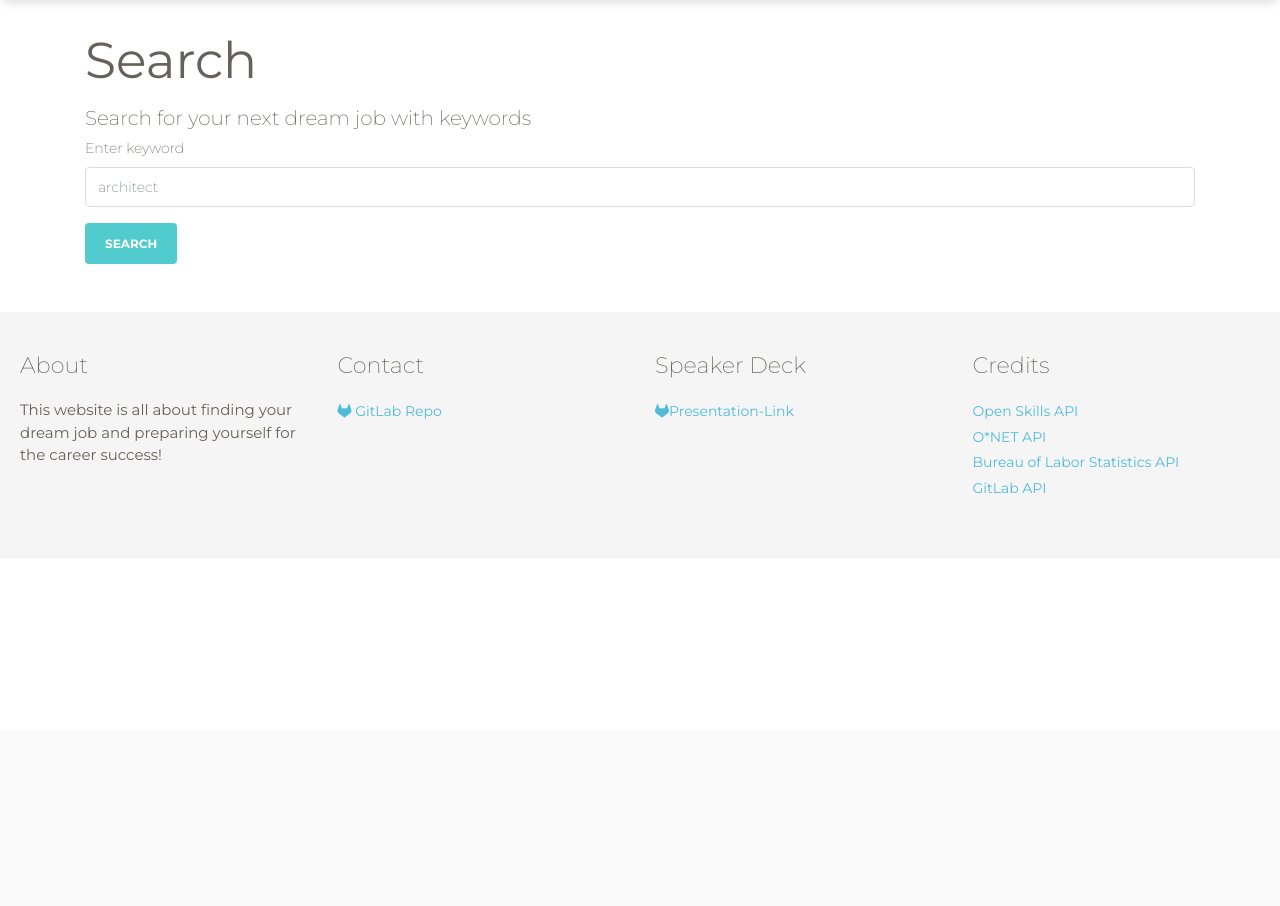
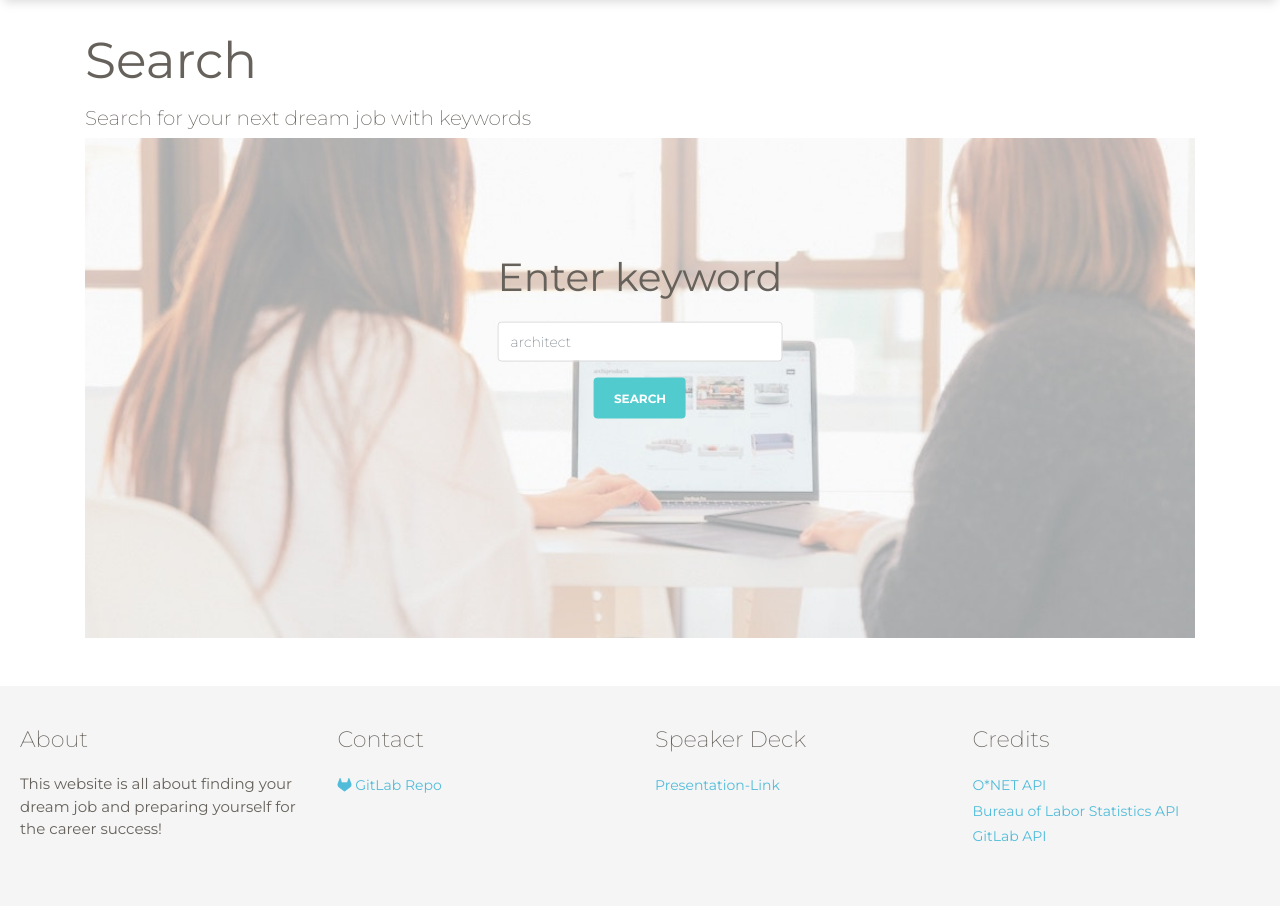
Before and after one commit to xindixu/prep-for-job, a Flask app: page /search in a window 1280 px wide. Shown: the part 71-977 px from the top of the page. Before the commit the page ends 565 px from the top, so only its background shows below. Run offline with Flask 2, Linux system fonts and the light colour scheme; some libraries are stand-ins or nearby versions.

Commit message:
search styling

```diff
--- a/app/templates/base.html
+++ b/app/templates/base.html
@@ -144,18 +144,13 @@
         <h4>Speaker Deck</h4>
         <ul>
           <li>
-            <a href="https://speakerdeck.com/zyir11/prep-for-job"><i class="fab fa-gitlab"></i>Presentation-Link</a>
+            <a href="https://speakerdeck.com/zyir11/prep-for-job"></i>Presentation-Link</a>
           </li>
         </ul>
       </div>
       <div class="col-sm-3">
         <h4>Credits</h4>
-          <ul>
-        <li>
-          <a href="https://any-api.com/dataatwork_org/dataatwork_org/docs/API_Description">
-            Open Skills API
-          </a>
-        </li>
+        <ul>
         <li>
           <a href="https://www.onetonline.org/">
             O*NET API
--- a/app/templates/search.html
+++ b/app/templates/search.html
@@ -3,23 +3,45 @@
 {% block title %}Search{% endblock %}
 
 {% block content %}
+<style>
+.hero-image {
+  background-image:url('../static/images/search.jpg');
+  height: 500px;
+  background-position: center;
+  background-repeat: no-repeat;
+  background-size: cover;
+  position: relative;
+  alpha: 0.4;
+}
 
+.hero-text {
+  text-align: center;
+  position: absolute;
+  top: 50%;
+  left: 50%;
+  transform: translate(-50%, -50%);
+}
+</style>
 <h1>Search</h1>
+<p class="lead">Search for your next dream job with keywords</p>
 
-<p class="lead">Search for your next dream job with keywords</p>
+<div class="hero-image"></div>
+    <div class="hero-text">
     <form method="post">
       <div class="form-group">
-
-
         <div class="form-group">
-      {{ form.keyword.label }}
+          <h2>{{ form.keyword.label }}</h2>
           {{ form.keyword(class_="form-control", placeholder="architect", id="keyword") }}
         </div>
-
       <div class="form-group">
         {{ form.submit(class_="btn btn-primary") }}
       </div>
 
   {{ form.hidden_tag() }}
 </form>
+</div>
+
+
+
+
 {% endblock %}
```
Also changed, not shown: app/static/images/search.jpg (added). Lines whose indentation alone changed are shown as unchanged.
